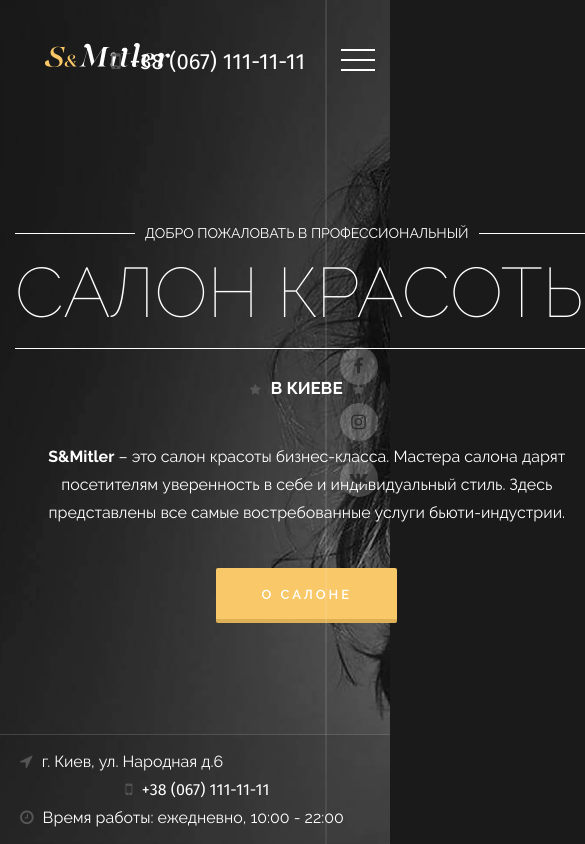
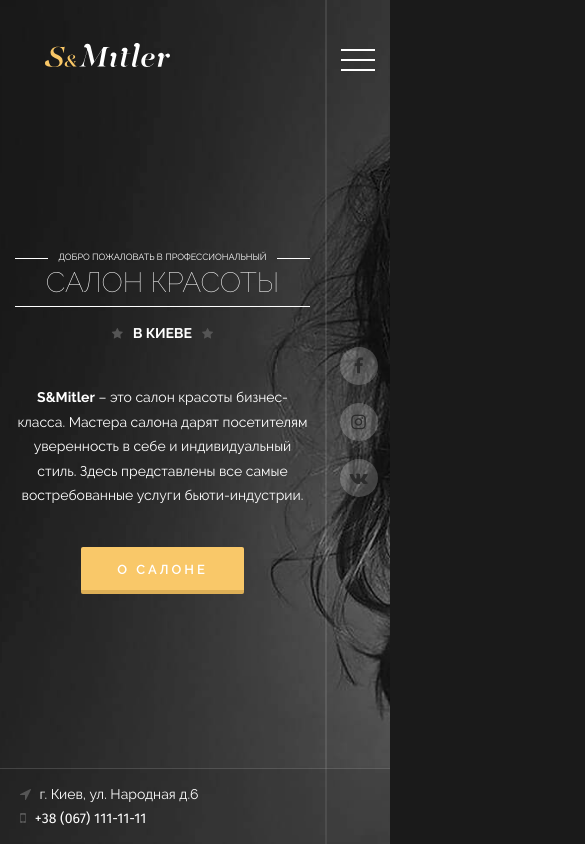
Before and after one commit to Dymonius/BeautySaloon, a website: page app/index.html in a window 390 px wide. Shown: the top 844 px of the page, 585 px wide, since content can reach past the window. Drawn offline with Linux system fonts and the light colour scheme.

Commit message:
Adaptive Header was added

```diff
--- a/app/index.html
+++ b/app/index.html
@@ -42,7 +42,7 @@
         <header class="site-header" style="background-image: url(img/top-bg.jpg);">
             <div class="top-line">
                 <a href="#" class="logo"><img src="img/logo-1.svg" alt="Салон красоты"></a>
-                <div class="phone">
+                <div class="phone hidden-xs">
                     <i class="fa fa-mobile" aria-hidden="true"></i>
                     +38 (067) 111-11-11
                 </div>
@@ -71,7 +71,7 @@
 
                     <div class="container">
                         <div class="row">
-                            <div class="col-sm-7">
+                            <div class="col-sm-7 col-xs-10">
                                 <div class="header-composition">
                                     <div class="welcome">
                                         <p>
@@ -103,13 +103,13 @@
             <div class="header-contacts">
                 <div class="container">
                     <div class="row">
-                        <div class="col-md-4">
+                        <div class="col-md-4 col-sm-6">
                             <i class="fa fa-location-arrow"></i> г. Киев, ул. Народная д.6
                         </div>
-                        <div class="col-md-4">
+                        <div class="col-md-4 col-sm-6">
                             <div class="phone-h"><i class="fa fa-mobile"></i> +38 (067) 111-11-11</div>
                         </div>
-                        <div class="col-md-4">
+                        <div class="col-md-4 hidden-sm hidden-xs">
                             <i class="fa fa-clock-o"></i> Время работы: ежедневно, 10:00 - 22:00
                         </div>
                     </div>
--- a/app/sass/_media.sass
+++ b/app/sass/_media.sass
@@ -4,22 +4,47 @@
 
 /* Large Devices, Wide Screens */
 @media only screen and (max-width : 1200px)
-	/**/
+  .welcome
+    .h1
+      font-size: 64px
+  .header-contacts
+    font-size: 14px
+
+
 
 
 /* Medium Devices, Desktops */
 @media only screen and (max-width : 992px)
-	/**/
+  .welcome
+    .h1
+      font-size: 48px
 
 
 /* Small Devices, Tablets */
 @media only screen and (max-width : 768px)
-	/**/
+  .header-contacts
+    .phone-h
+      -ms-text-align-last: right
+      text-align-last: left
+  .button
+    padding: 12px 36px
 
 
 /* Extra Small Devices, Phones */
 @media only screen and (max-width : 480px)
-	/**/
+  .welcome
+    .h1
+      font-size: 28px
+      margin-top: 5px
+    p
+      span
+        font-size: 9px
+    strong
+      margin-top: 14px
+      font-size: 14px
+  .header-composition
+    p
+      font-size: 14px
 
 
 /* Custom, iPhone Retina */
```
Also changed, not shown: app/css/main.min.css.
